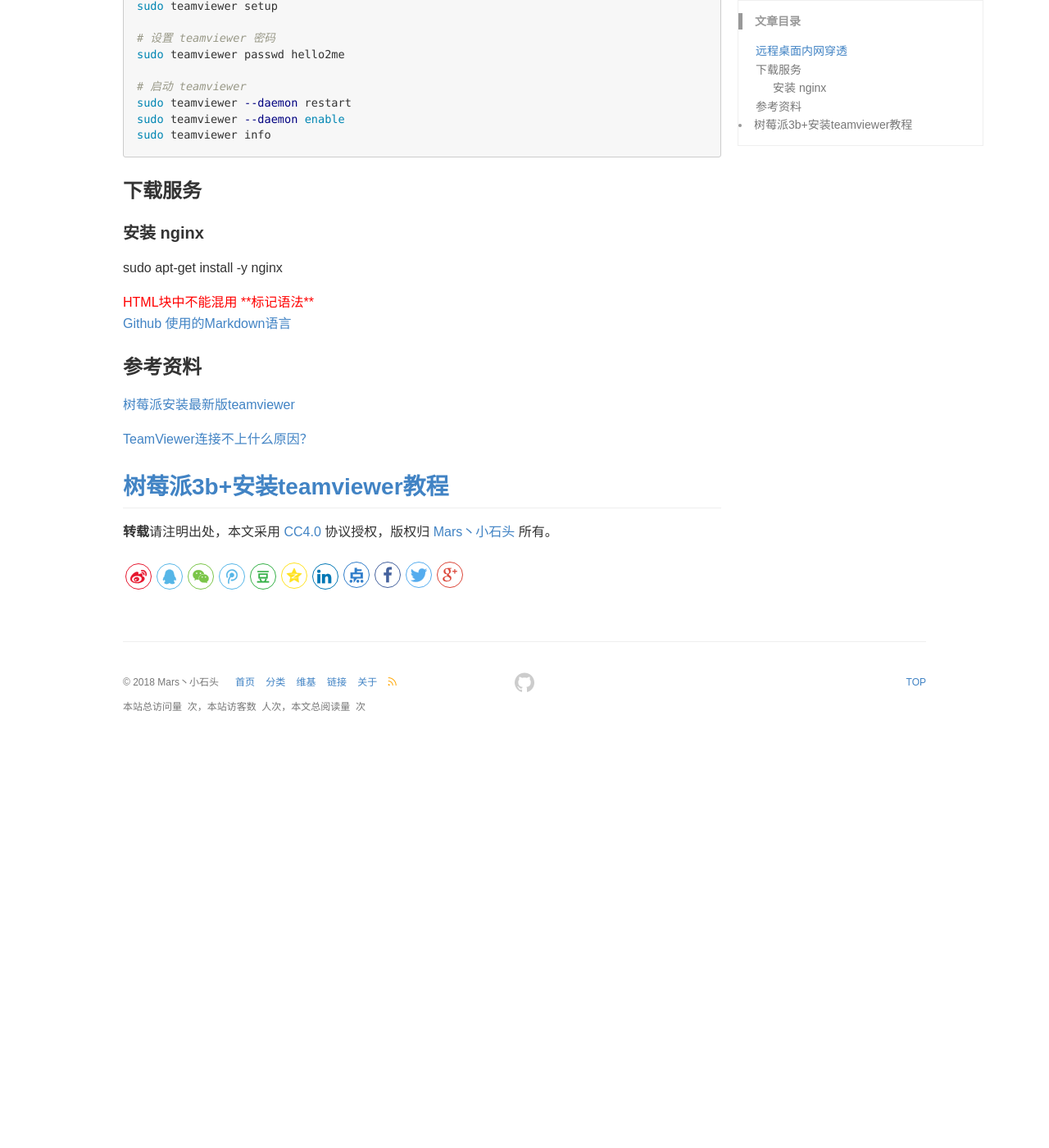
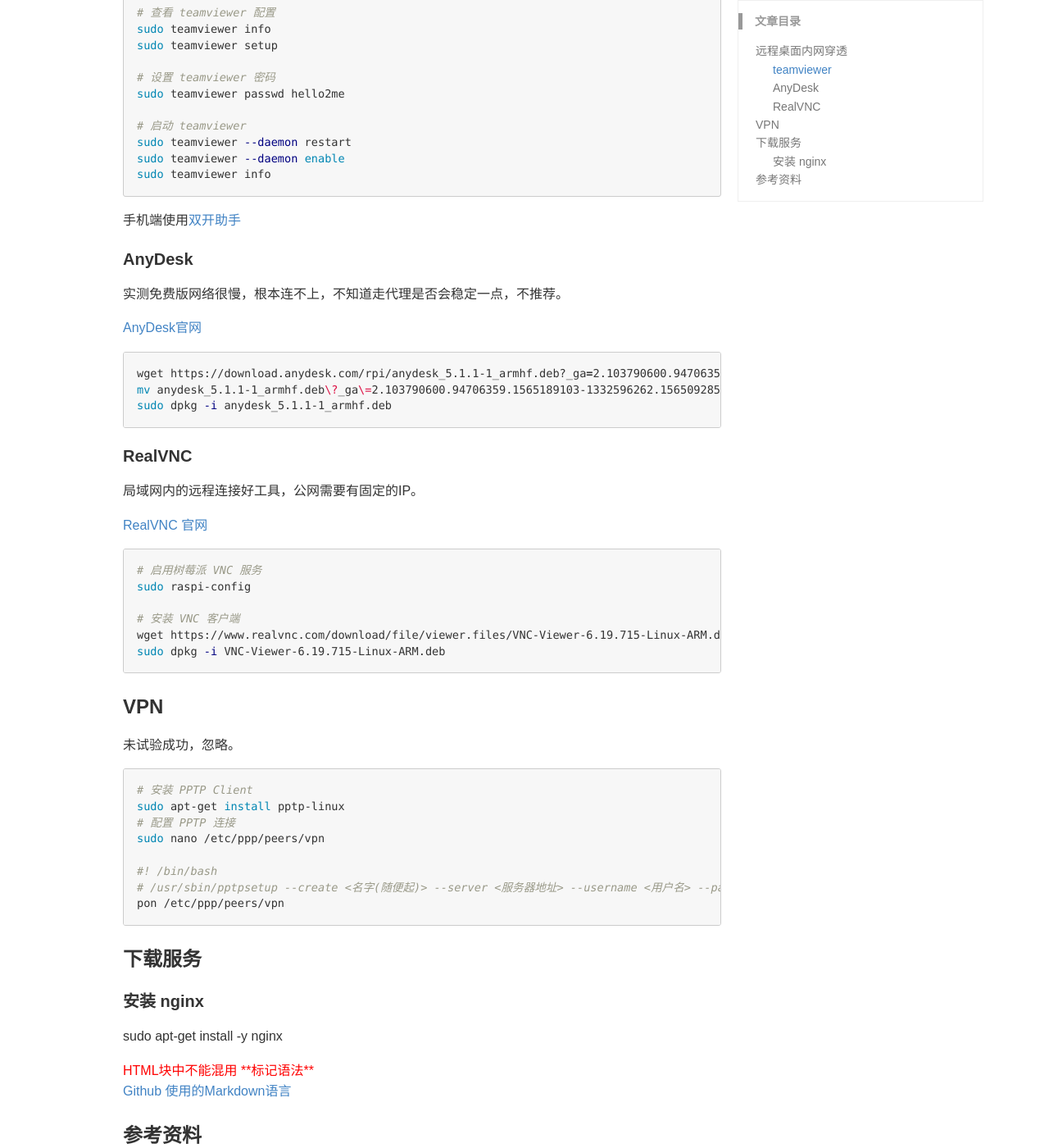
Before and after one commit to bjddd192/bjddd192.github.io, a Jekyll site: the page built from _posts/2017-12-13-树莓派3内网穿透.md, in a window 1280 px wide and 1400 px high, scrolled down 832 px. Shown: the whole window at 82% size. Built offline with Jekyll 4.4.1, drawn with Linux system fonts in a browser that asks for light colours; comment, search, counter and statistics services are not loaded; before the commit the page ends 1755 px from its top, so only the background shows below that; some of the changed text lies outside the part shown.

Commit message:
优化文档

````diff
--- a/_posts/2017-12-13-树莓派3内网穿透.md
+++ b/_posts/2017-12-13-树莓派3内网穿透.md
@@ -48,6 +50,50 @@
 sudo teamviewer info
 ```
 
+手机端使用[双开助手](http://www.multiopen.cn/)
+
+#### AnyDesk
+
+实测免费版网络很慢，根本连不上，不知道走代理是否会稳定一点，不推荐。
+
+[AnyDesk官网](https://anydesk.com/en)
+
+```sh
+wget https://download.anydesk.com/rpi/anydesk_5.1.1-1_armhf.deb?_ga=2.103790600.94706359.1565189103-1332596262.1565092857
+mv anydesk_5.1.1-1_armhf.deb\?_ga\=2.103790600.94706359.1565189103-1332596262.1565092857  anydesk_5.1.1-1_armhf.deb
+sudo dpkg -i anydesk_5.1.1-1_armhf.deb
+```
+
+#### RealVNC
+
+局域网内的远程连接好工具，公网需要有固定的IP。
+
+[RealVNC 官网](https://www.realvnc.com/en/connect/download/viewer/)
+
+```sh
+# 启用树莓派 VNC 服务
+sudo raspi-config
+
+# 安装 VNC 客户端
+wget https://www.realvnc.com/download/file/viewer.files/VNC-Viewer-6.19.715-Linux-ARM.deb
+sudo dpkg -i VNC-Viewer-6.19.715-Linux-ARM.deb
+```
+
+### VPN
+
+未试验成功，忽略。
+
+```sh
+# 安装 PPTP Client
+sudo apt-get install pptp-linux
+# 配置 PPTP 连接
+sudo nano /etc/ppp/peers/vpn
+
+#! /bin/bash
+# /usr/sbin/pptpsetup --create <名字(随便起)> --server <服务器地址> --username <用户名> --password <密码> --encrypt --start
+pon /etc/ppp/peers/vpn
+```
+
 ### 下载服务
 
 #### 安装 nginx
@@ -67,6 +113,11 @@
 [TeamViewer连接不上什么原因？](http://www.yuanchengxiezuo.com/wenti/lj-wt.html)
 
 [树莓派3b+安装teamviewer教程](https://blog.csdn.net/cungudafa/article/details/84495472)
+
+[teamviewer 手机版的商业行为解决](https://blog.csdn.net/netba/article/details/82902529)
+
+[树莓派 VNC Viewer 远程桌面配置教程](http://shumeipai.nxez.com/2018/08/31/raspberry-pi-vnc-viewer-configuration-tutorial.html)
+
 ---
 
 **转载**请注明出处，本文采用 [CC4.0](http://creativecommons.org/licenses/by-nc-nd/4.0/) 协议授权，版权归 [Mars丶小石头](https://www.zorin.xin) 所有。
````
Also changed, not shown: other parts of _posts/2017-12-13-树莓派3内网穿透.md (+2 -0 lines).
